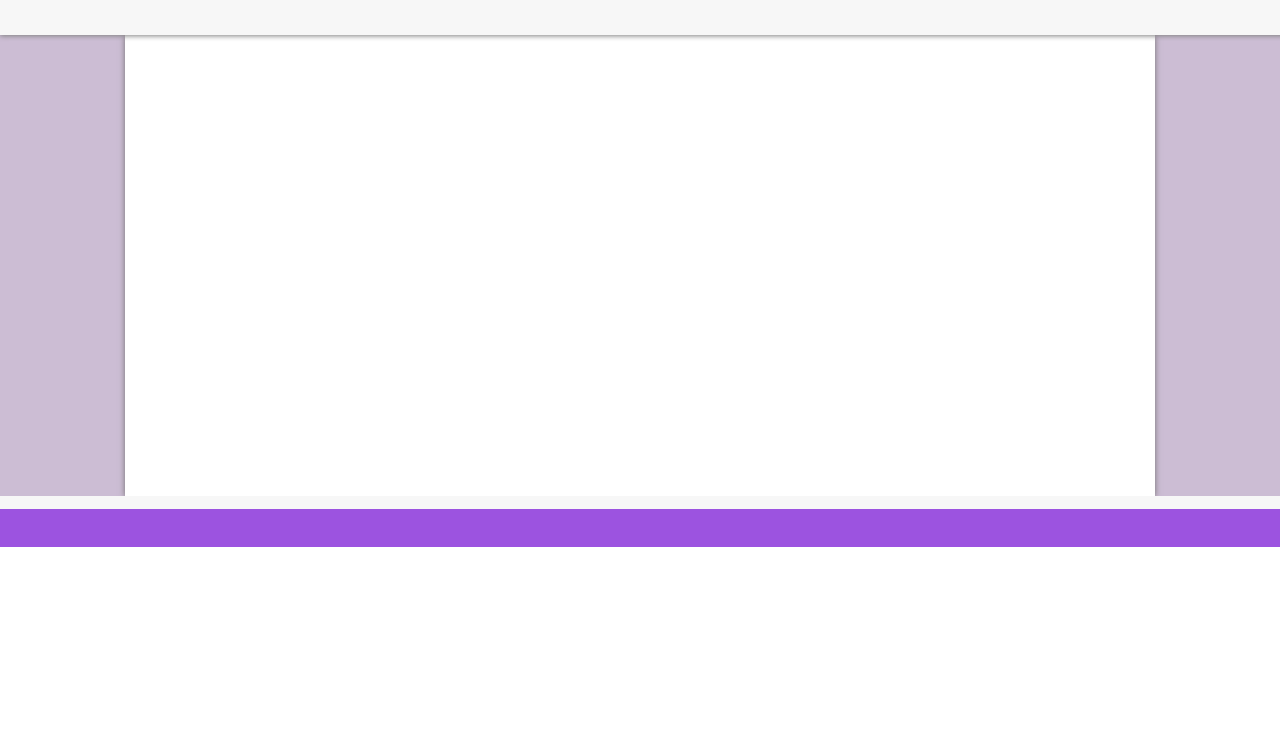
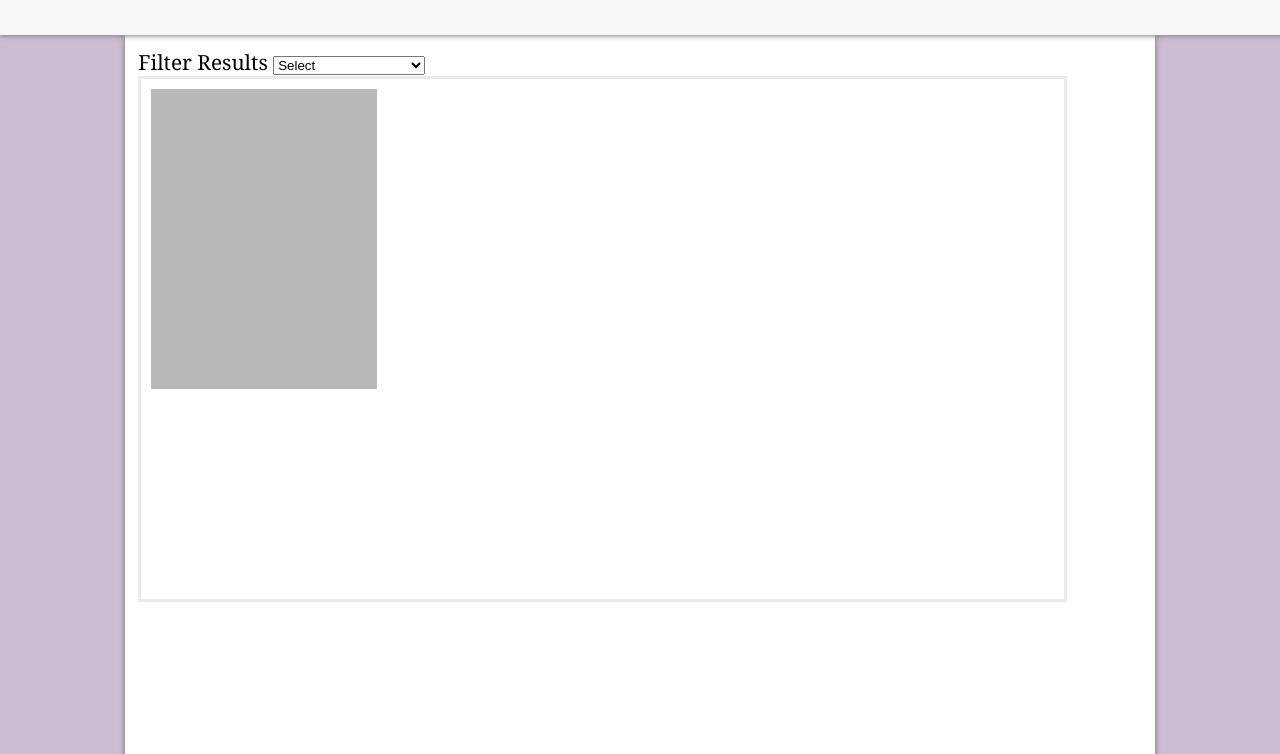
Before and after one commit to SereneMOS/Personal-Website, a plain HTML site: page writings.html in a window 1280 px wide. Shown: the part 46-800 px from the top of the page. Drawn offline with Linux system fonts and the light colour scheme.

Commit message:
Updated README; added content and styling for writing filter; began creating writing post template.

```diff
--- a/writings.html
+++ b/writings.html
@@ -73,6 +73,17 @@
             padding-right: 1%;
             z-index: 1;
         }
+        #writing-content {
+            border: solid rgb(234, 234, 234);
+            width: 90%;
+            height: 500px;
+            padding: 1%;
+        }
+        #sample1 {
+            background-color: rgb(184, 184, 184);
+            width: 25%;
+            height: 300px;
+        }
         #right-middle-div {
             width: 10%;
             background-color: rgb(204, 189, 212);
@@ -109,7 +120,19 @@
     <div id="middle-div">
         <div id="left-middle-div"></div>
         <div id="content-div">
-            <div id="filter-div"></div>
+            <div id="filter-div">
+                <label for="writing-filter">Filter Results</label>
+                <select name="writing-filter">
+                    <option>Select</option>
+                    <option value="blog">Blog</option>
+                    <option value="word-of-the-whatever"> Word of the Whatever</option>
+                    <option value="poem">Poem</option>
+                    <option value="short-story">Short Story</option>
+                </select>
+            </div>
+            <div id="writing-content">
+                <div id="sample1"></div>
+            </div>
         </div>
         <div id="right-middle-div"></div>
     </div>
@@ -117,6 +140,9 @@
         <div id="footer-div-top"></div>
         <div id="footer-div-bottom"></div>
     </div>
+    <script>
+
+    </script>
 </body>
 
 </html>
```
Also changed, not shown: README.md.
